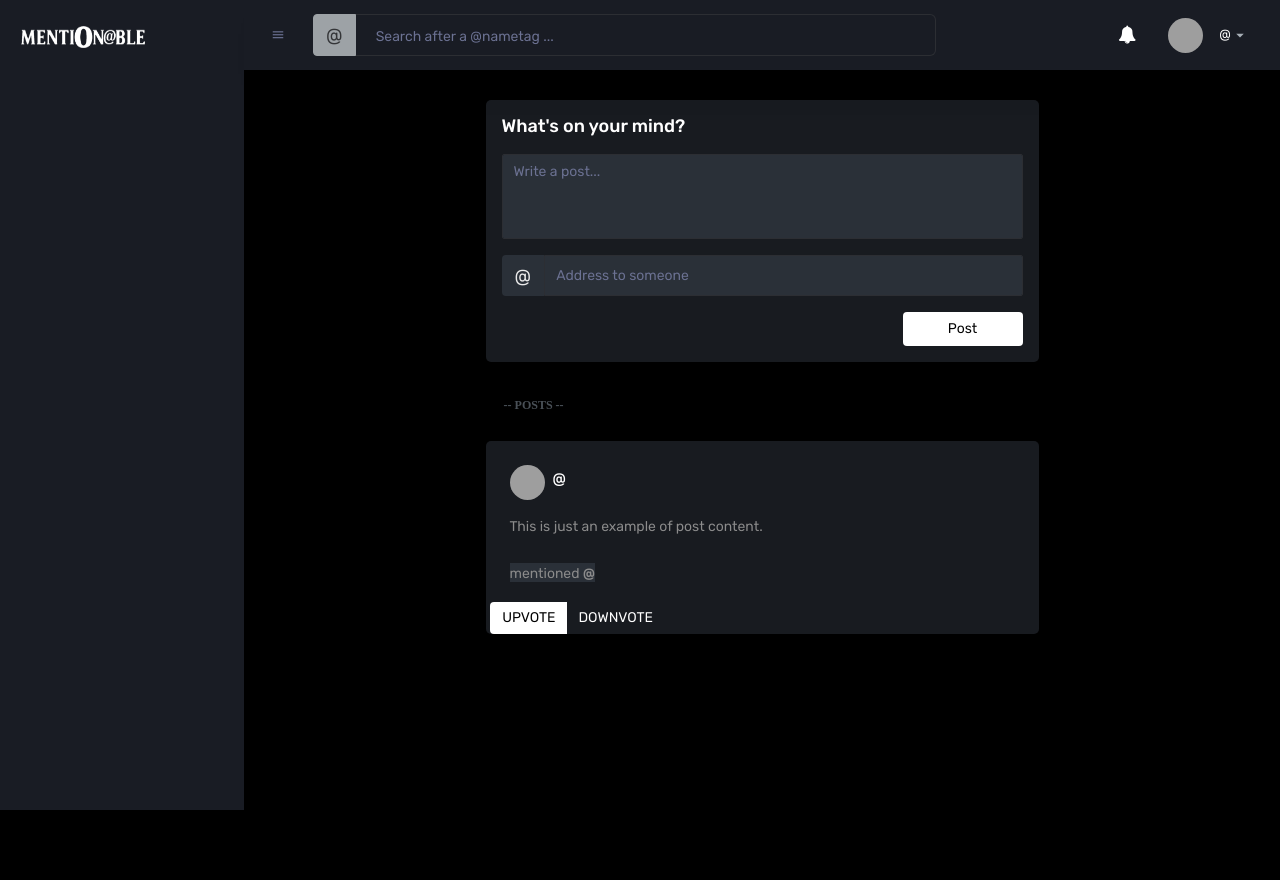
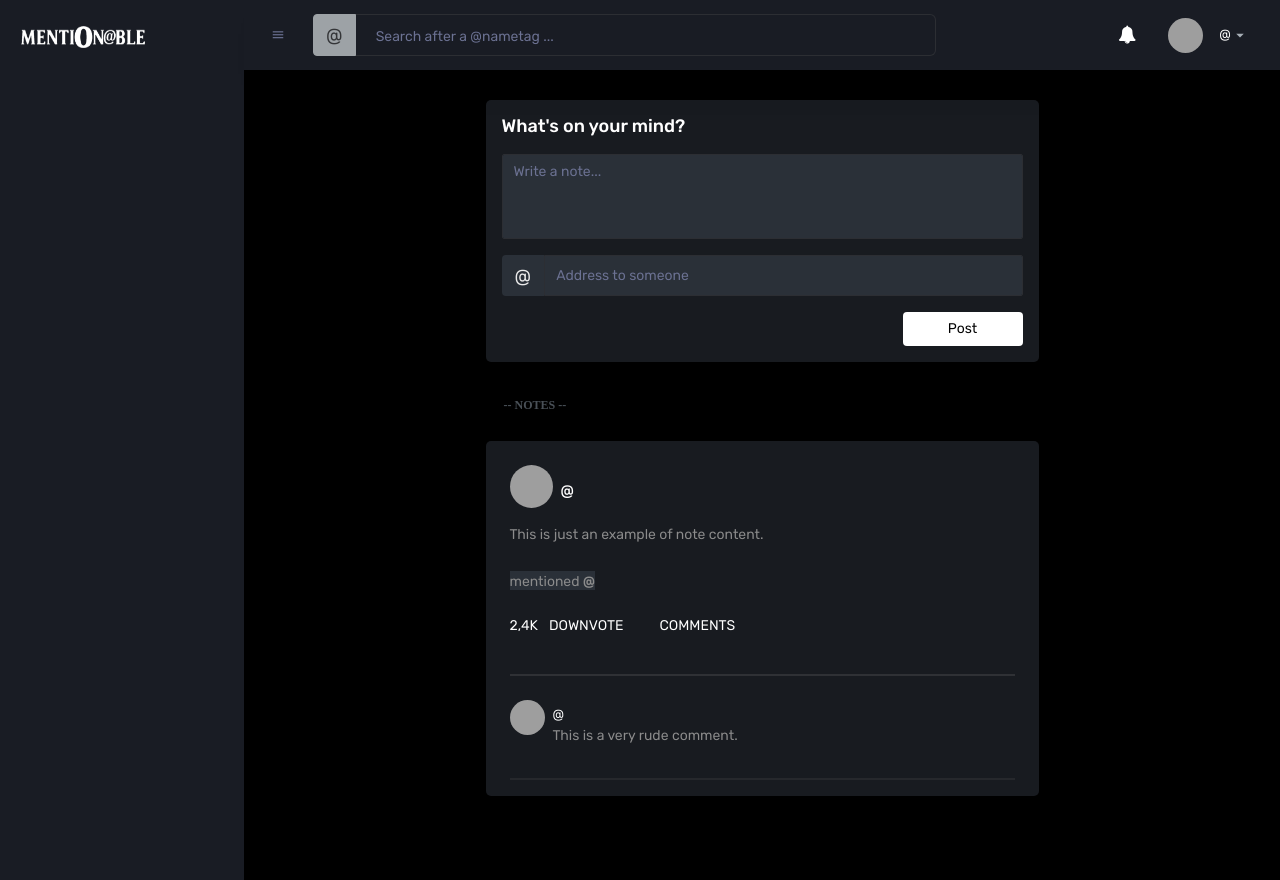
Before and after one commit to BDCosmin/mentionable, a Symfony app: template templates/default/index.html.twig in a window 1280 px wide. Before the commit the page ends 810 px from the top, so only its background shows below. Run offline with Twig, Linux system fonts and the light colour scheme; the template is opened without the code that fills it, so the values that code supplies are empty; some libraries are stand-ins or nearby versions; grey boxes are pictures that could not be loaded.

Commit message:
Updated note templates in Feed

```diff
--- a/templates/default/index.html.twig
+++ b/templates/default/index.html.twig
@@ -1,20 +1,20 @@
 {% extends 'base.html.twig' %}
 
-{% block title %}Home - Mentionable{% endblock %}
+{% block title %}Feed - Mentionable{% endblock %}
 
 {% block body %}
 <div class="main-panel">
     <div class="content-wrapper">
         {# CENTERED CONTAINER #}
         <div class="row justify-content-center mb-4">
-            {# ADD POST CONTAINER #}
+            {# ADD NOTE CONTAINER #}
             <div class="col-7 p-3" style="background-color: #181b20; border-radius: 5px;">
                 <h4 class="mb-3">
                     What's on your mind?
                 </h4>
                 <form class="forms-sample" method="POST" {# action="{{ path('post_create') }}" #}>
                     <div class="form-group" style="margin-bottom: 1rem;">
-                        <textarea name="post-content" id="post-content" placeholder="Write a post..."  style="height: 85px" class="form-control" required></textarea>
+                        <textarea name="post-content" id="post-content" placeholder="Write a note..."  style="height: 85px" class="form-control" required></textarea>
                     </div>
                     <div class="form-group d-flex flex-row" style="margin-bottom: 1rem;">
                         <a class="btn" style="height: 2.575rem; background-color: #2A3038; border-top-right-radius: 0; border-bottom-right-radius: 0;" tabindex="-1" role="button" aria-disabled="true">
@@ -35,46 +35,83 @@
             <nav class="col-7 m-0 p-0" aria-label="breadcrumb" style="border-radius: 5px;">
                 <ol class="breadcrumb">
                     <li class="breadcrumb-item active" style="font-size: 12px; font-family: Bahnschrift" aria-current="page">
-                        <b>-- POSTS --</b>
+                        <b>-- NOTES --</b>
                     </li>
                 </ol>
             </nav>
-            {# POST #}
+            {# NOTE #}
             <div class="col-7 pt-4 ps-4 pe-4" style="background-color: #181b20; border-radius: 5px;">
+                {# NOTE PROFILE #}
                 <div class="navbar-profile d-flex flex-row text-light mb-3">
-                    <a class="nav-link me-2" id="avatarPost" href="#">
-                        <img class="img-xs rounded-circle" src="{{ asset('uploads/avatars/' ~ app.user.avatar) }}" alt="avatar">
+                    <a class="nav-link me-2" id="avatarNote" href="#">
+                        <img class="img-sm rounded-circle" src="{{ asset('uploads/avatars/' ~ app.user.avatar) }}" alt="avatar">
                     </a>
-                    <a class="nav-link mt-1" id="nametagPost" href="#">
+                    <a class="nav-link mt-3" id="nametagNote" href="#">
                         <h5 class="mb-0 d-none d-sm-block navbar-profile-name">@{{ app.user.nametag }}</h5>
                     </a>
                 </div>
+                {# NOTE CONTENT #}
                 <div class="d-flex flex-row text-gray mb-2">
                     <p>
-{#                      {{ app.user.post }}#}
-                        This is just an example of post content.
+{#                      {{ app.user.note }}#}
+                        This is just an example of note content.
                     </p>
                 </div>
+                {# NOTE MENTION #}
                 <div class="d-inline-block text-gray mb-1" style="background-color: #2A3038">
                     <p style="margin-bottom: -2px;">
-{#                       mentioned @{{ app.user.post.nametag }}#}
+{#                       mentioned @{{ app.user.note.nametag }}#}
                          mentioned <b>@{{ app.user.nametag }}</b>
                     </p>
                 </div>
-                <div class="d-flex flex-row text-gray mt-3" style="margin-left: -1.2rem; margin-right: -1.5rem;">
-                    <div class="btn-group" role="group" aria-label="Basic radio toggle button group" style="height: 2rem">
-                        <input type="radio" class="btn-check" id="btnradio1" name="btnradio" {# value="{{ csrf_token('vote' ~ post.id) }}" #} autocomplete="off" checked>
-                        <label type="submit" class="btn btn-sm btn-outline-light d-flex flex-row border-0" for="btnradio1">
+                {# NOTE NAV VOTES & COMMENTS #}
+                <div class="d-flex flex-row text-gray mt-3 mb-2">
+                    <div class="btn-group me-3" role="group" aria-label="Basic radio toggle button group" style="height: 2rem">
+                        <input type="radio" class="btn-check" id="btnradio1" name="btnradio" autocomplete="off">
+                        <label type="submit" class="btn btn-sm btn-outline-light d-flex flex-row border-0 ps-0" for="btnradio1">
                             <i class='bx bx-arrow-up' style="font-size: 24px"></i>
-                            <p> UPVOTE </p>
+                            <p> 2,4K </p>
                         </label>
 
-                        <input type="radio" class="btn-check" id="btnradio2" name="btnradio" {# value="{{ csrf_token('vote' ~ post.id) }}" #} autocomplete="off">
-                        <label type="submit" class="btn btn-sm btn-outline-light d-flex flex-row border-0" for="btnradio2">
+                        <input type="radio" class="btn-check" id="btnradio2" name="btnradio" autocomplete="off">
+                        <label type="submit" class="btn btn-sm btn-outline-light d-flex flex-row border-0 ps-0" for="btnradio2">
                             <i class='bx bx-arrow-down' style="font-size: 24px"></i>
                             <p> DOWNVOTE </p>
                         </label>
+
+                        <input type="radio" class="btn-check" id="btnradio3" name="btnradio" autocomplete="off" hidden checked>
+                        <label class="d-flex flex-row border-0" for="btnradio3">
+                        </label>
                     </div>
+                    <div class="btn btn-outline-light btn-sm btn-outline-light d-flex flex-row border-0 ps-0" style="height: 2rem">
+                        <i class='bx bx-message-circle-reply pt-1 pe-2' style='color: white'></i>
+                        <p>
+                            COMMENTS
+                        </p>
+                    </div>
+                </div>
+
+                {# NOTE DIVIDER #}
+                <div class="d-flex flex-row text-gray mt-3 mb-2">
+                    <hr style="border: 1px solid #757575; width: 100%;">
+                </div>
+                {# NOTE COMMENT #}
+                <div class="d-flex flex-row mb-0">
+                    <a class="nav-link me-2" id="avatarPostComment" href="#">
+                        <img class="img-xs rounded-circle" src="{{ asset('uploads/avatars/' ~ app.user.avatar) }}" alt="avatarComment">
+                    </a>
+                    <div class="navbar-profile d-flex flex-column">
+                        <a class="nav-link text-white mt-1" id="nametagPostComment" href="#">
+                            <p class="mb-0 d-none d-sm-block navbar-profile-name">@{{ app.user.nametag }}</p>
+                        </a>
+                        <p class="text-gray">
+                            This is a very rude comment.
+                        </p>
+                    </div>
+                </div>
+                {# NOTE DIVIDER COMMENT #}
+                <div class="d-flex flex-row text-gray m-0">
+                    <hr style="border: 1px solid rgba(117,117,117,0.58); width: 100%;">
                 </div>
             </div>
         </div>
--- a/templates/security/login.html.twig
+++ b/templates/security/login.html.twig
@@ -55,6 +55,10 @@
                                 <input type="password" name="_password" id="password" class="form-control" autocomplete="current-password" required>
                                 <input type="hidden" name="_csrf_token" data-controller="csrf-protection" value="{{ csrf_token('authenticate') }}">
                             </div>
+                            <div class="form-group" style="display: flex; align-items: center; gap: 5px;">
+                                <input type="checkbox" id="remember-me" name="_remember_me">
+                                <label for="remember-me">Remember me</label>
+                            </div>
                             <button type="submit" class="btn btn-primary me-2">Submit</button>
                         </form>
                         <br/>
```
